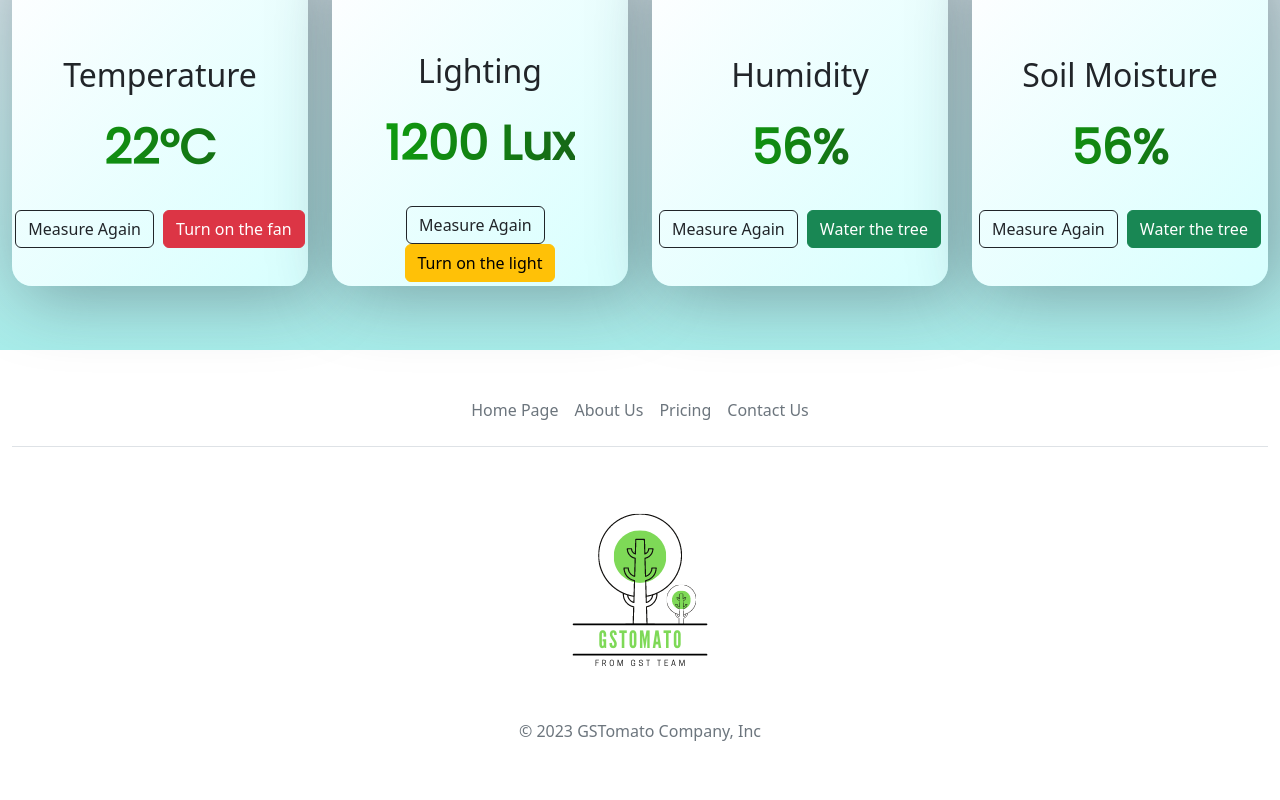
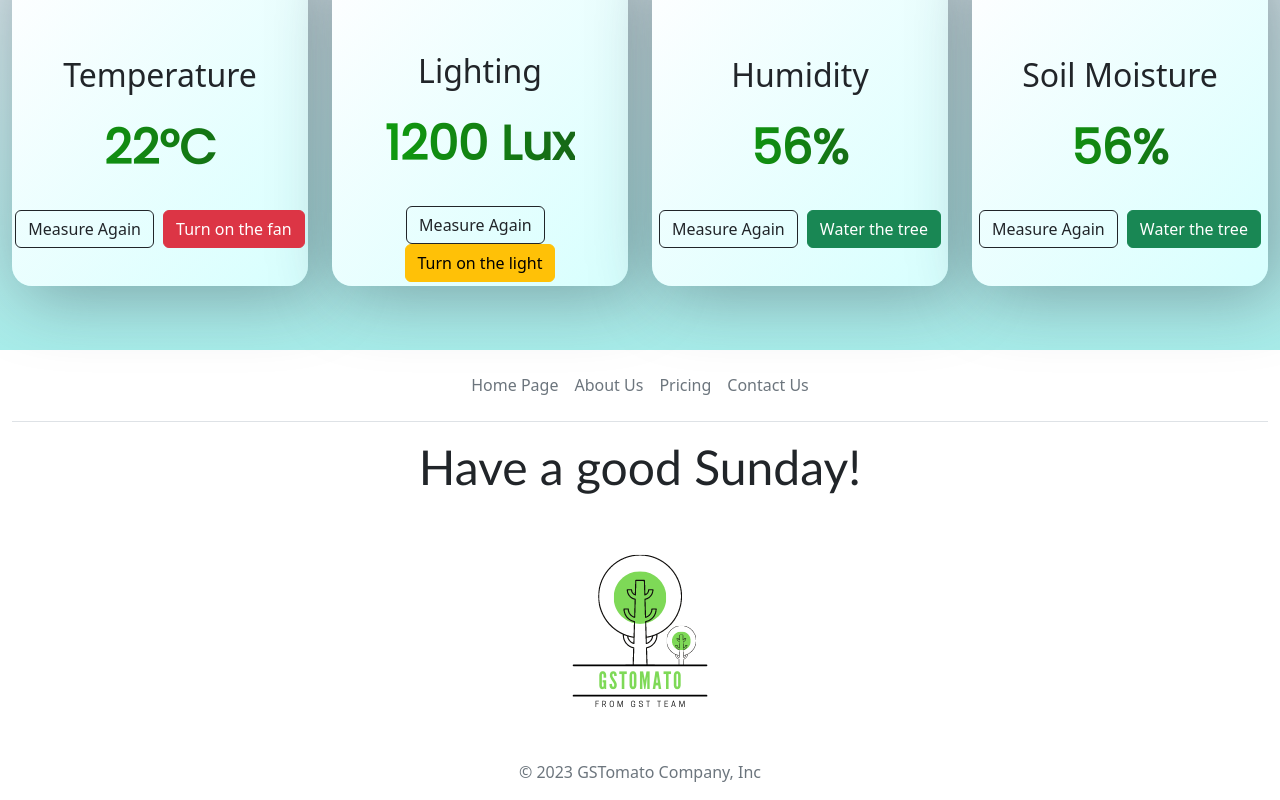
Before and after one commit to thanhhung270502/GST, a React (Create React App) app: page /climate in a window 1280 px wide. Shown: the part 382-1182 px from the top of the page. Before the commit the page ends 1157 px from the top, so only its background shows below. Built offline with nearby package versions, Linux system fonts and the light colour scheme; the HTML template or start-up script is replaced by a standard one.

Commit message:
fix UI footer

```diff
--- a/src/components/Layout/DefaultLayout/Footer/footer.scss
+++ b/src/components/Layout/DefaultLayout/Footer/footer.scss
@@ -1,9 +1,15 @@
-.footer
-{
-    padding: 0;
-    margin: 0;
-}
 .nav-item
 {
     font-weight: 500;
 }
+.logo h1
+{
+    font-family:'Gill Sans', 'Gill Sans MT', Calibri, 'Trebuchet MS', sans-serif;
+    color: var(--green-dark) !important;
+    font-weight: 300;
+    font-size: larger;
+}
+.nav
+{
+    padding-top:15px;
+}
--- a/src/components/Layout/DefaultLayout/Footer/index.js
+++ b/src/components/Layout/DefaultLayout/Footer/index.js
@@ -1,23 +1,30 @@
 import './footer.scss';
 import Logo from '../../../../assets/images/logo.png';
+
+const dayOfWeekName = new Date().toLocaleString(
+  'default', {weekday: 'long'}
+);
+
 function Footer() {
     return (
-        <div className="footer">
-            <div className="container-fluid bg-white">
-  <footer className="py-3 mt-4">
-    <ul className="nav justify-content-center border-bottom pb-3 mb-3">
+                <div className="container-fluid bg-white">
+                    <footer className="my-footer">
+
+    <ul className="nav justify-content-center align-top border-bottom pb-3 mb-3">
       <li className="nav-item"><a href="#" className="nav-link px-2 text-muted">Home Page</a></li>
       <li className="nav-item"><a href="#" className="nav-link px-2 text-muted">About Us </a></li>
       <li className="nav-item"><a href="#" className="nav-link px-2 text-muted">Pricing</a></li>
       <li className="nav-item"><a href="#" className="nav-link px-2 text-muted"> Contact Us </a></li>
     </ul>
     <div className="text-center logo">
+      <h1>Have a good {dayOfWeekName}!</h1>
     <img src={Logo} className = "img-fluid rounded mx-auto d-block" alt="logo" />
     </div>
     <p className="text-center text-muted">&copy; 2023 GSTomato Company, Inc</p>
-  </footer>
+    </footer>
+
 </div>
-</div>
+
     );
 }
 
```
